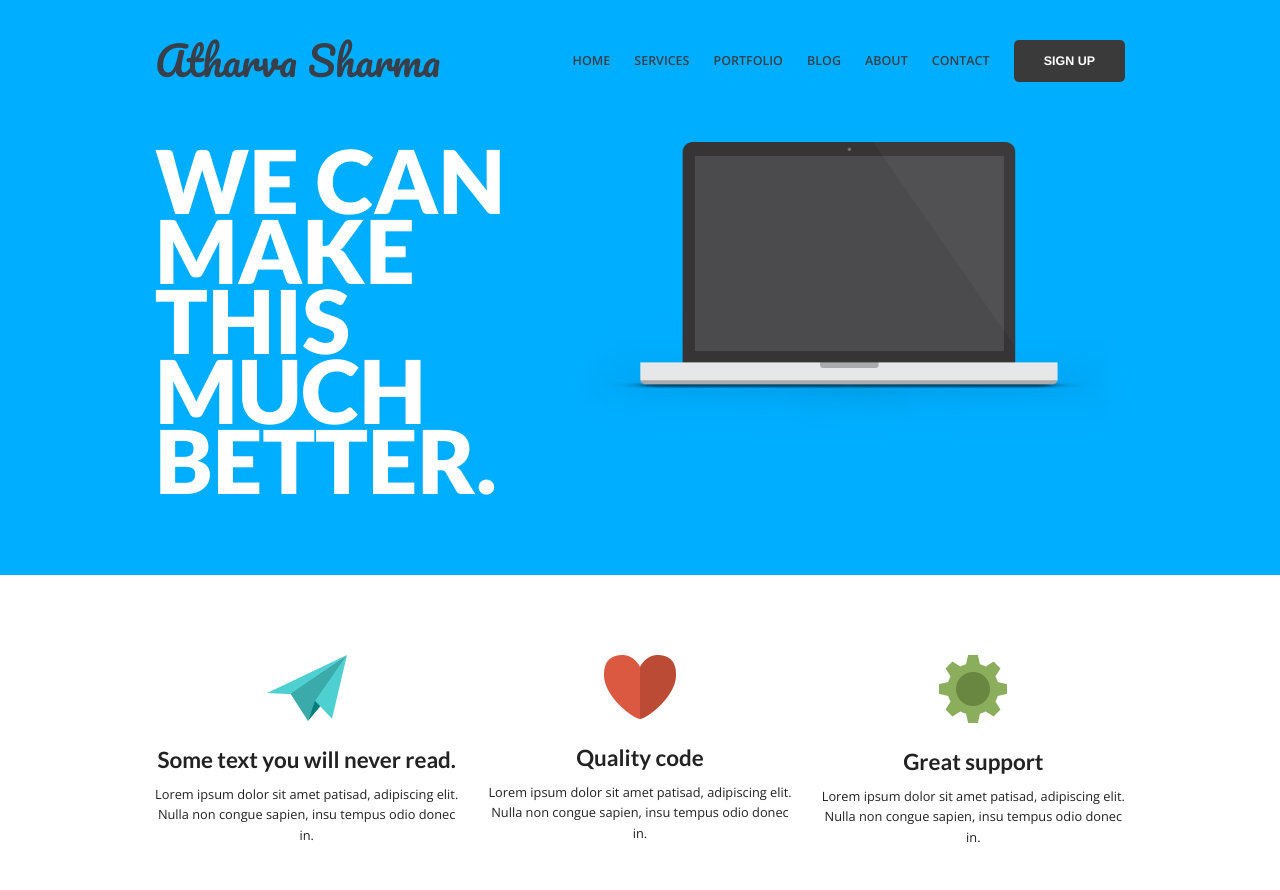
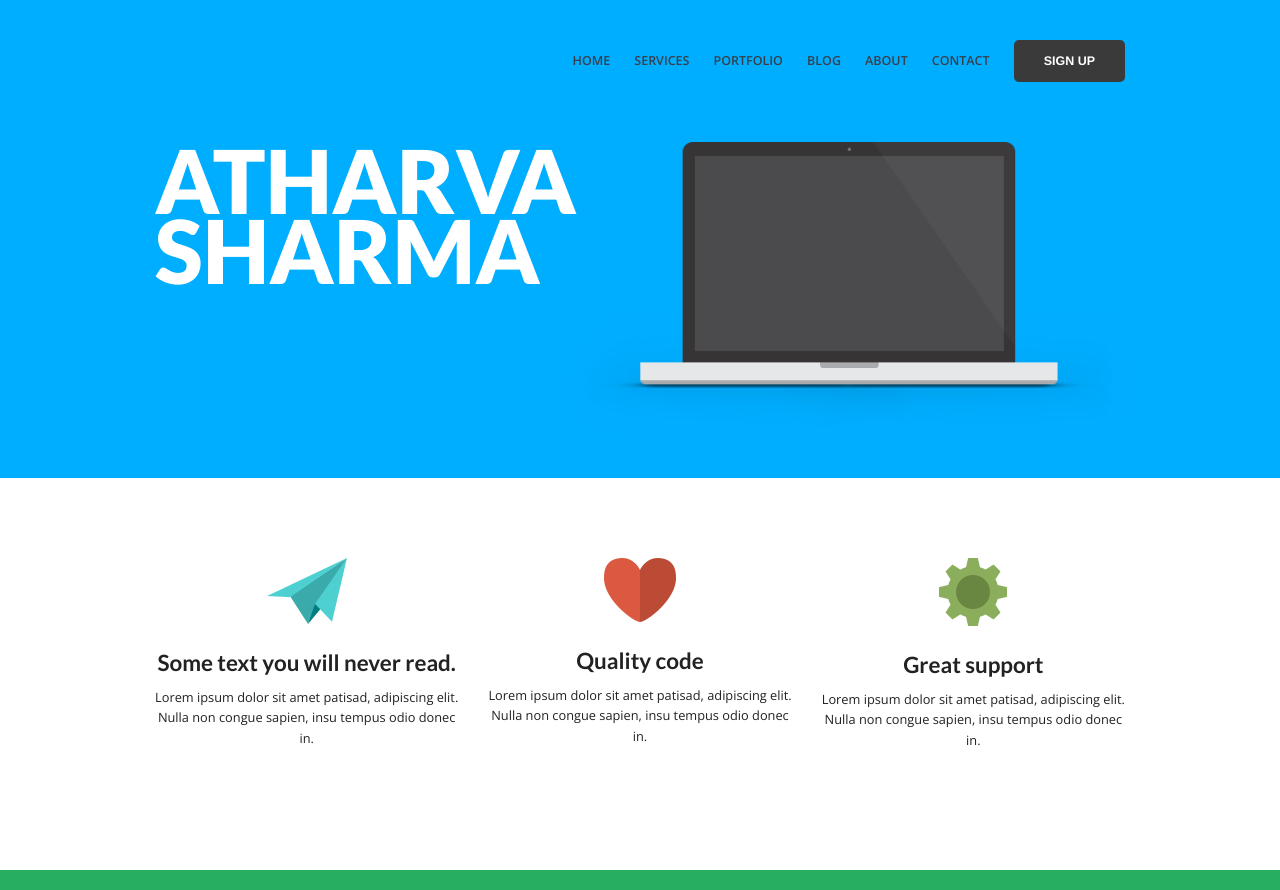
Before and after one commit to atharva3010/potfolio1, a plain HTML site: page index.html in a window 1280 px wide. Shown: the top 890 px of the page. Drawn offline with nearby package versions, Linux system fonts and the light colour scheme.

Commit message:
Update index.html

```diff
--- a/index.html
+++ b/index.html
@@ -15,7 +15,7 @@
       <header class="row" id="main">
         <div class="large-4 column">
           <div class="brand">
-            <a href="#">Atharva Sharma</a>
+            <a href="#"></a>
           </div>
         </div>
         <nav id="main" class="large-8 column">
@@ -32,7 +32,7 @@
       </header>
       <div class="row feature">
         <div class="large-5 column">
-          <h1>We can make this much better.</h1>
+          <h1>Atharva<br>Sharma</h1>
         </div>
         <div class="large-7 column">
           <img src="img/laptop.png" alt="">
```
